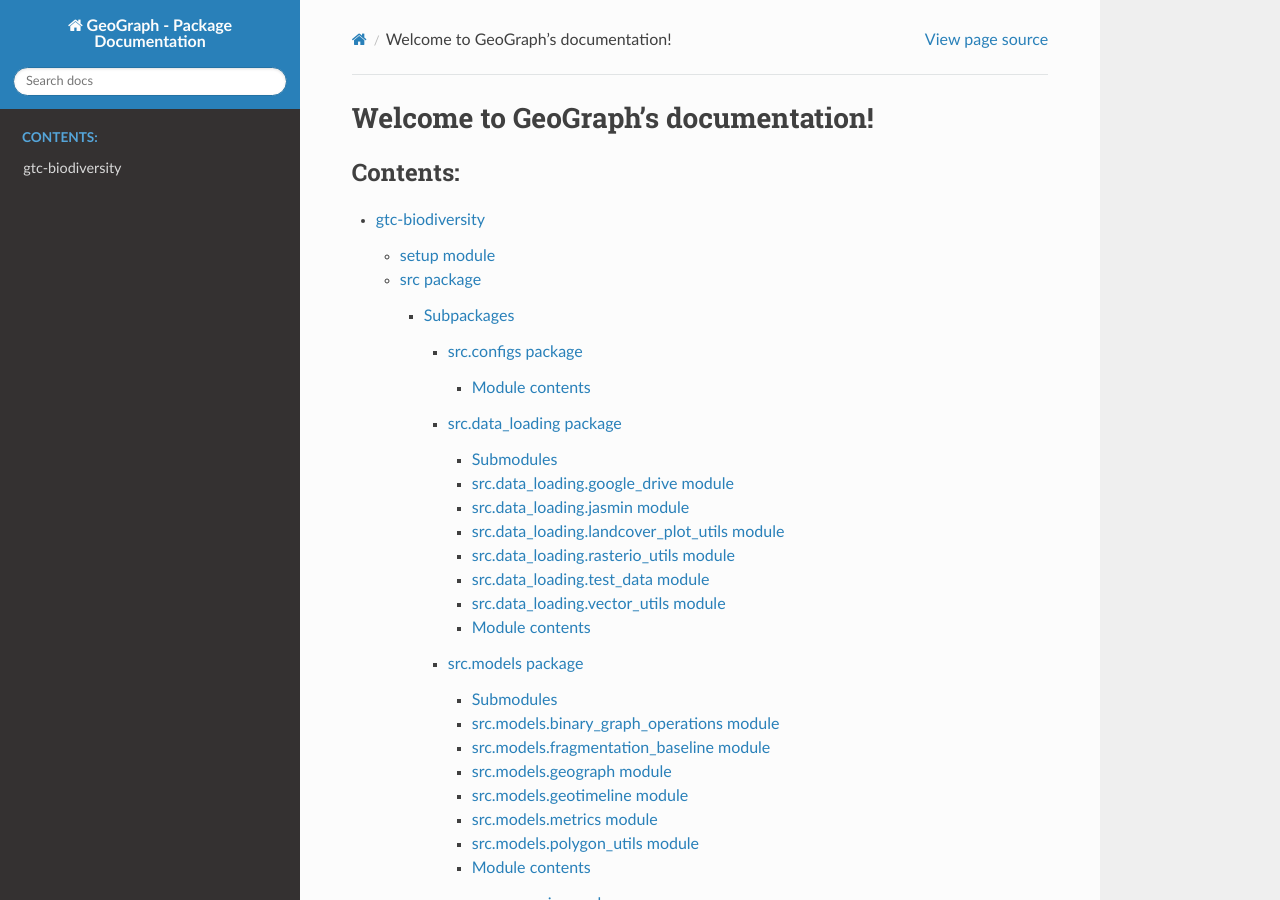
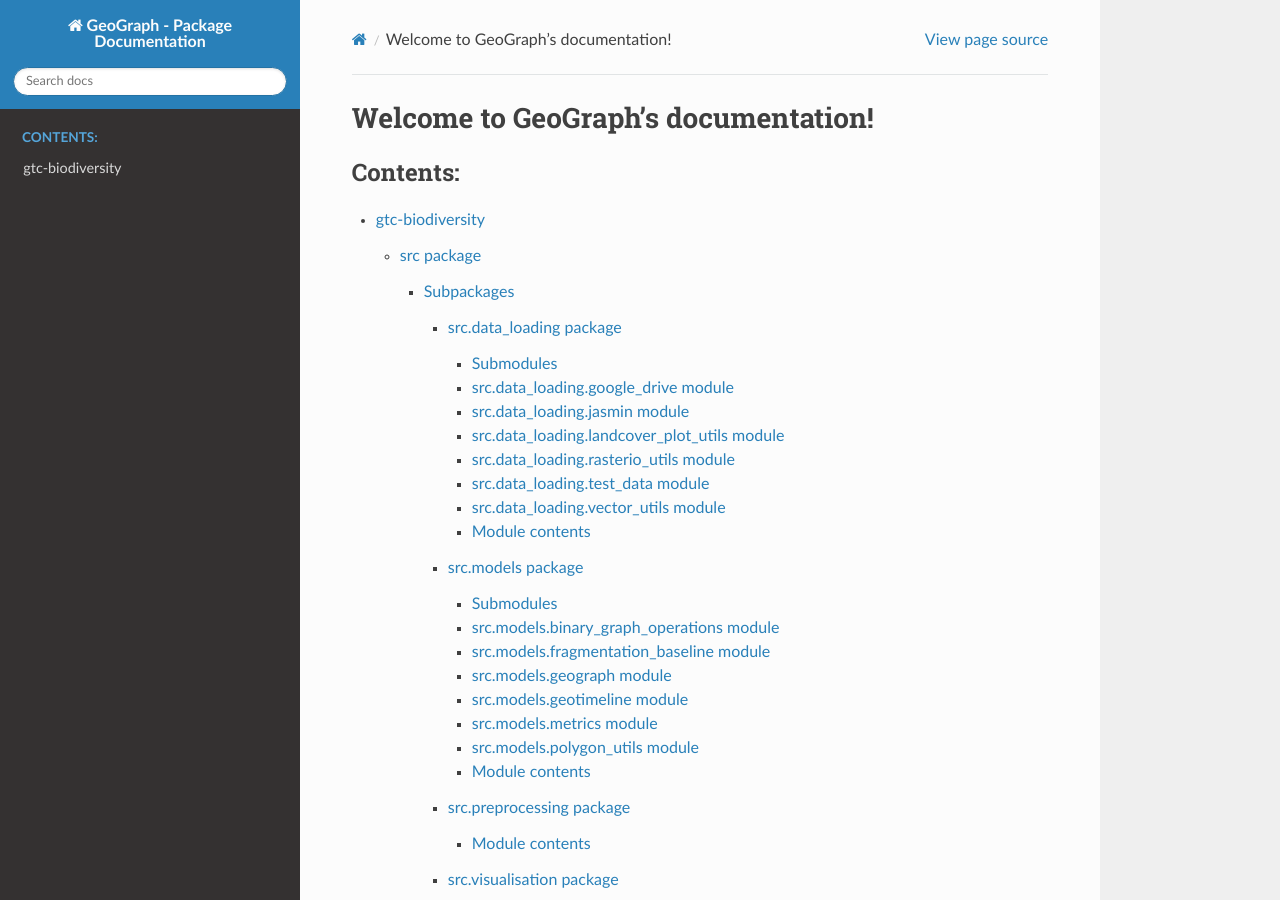
Before and after one commit to ai4er-cdt/geograph, a Sphinx documentation site: the page built from docs/index.rst, in a window 1280 px wide and 900 px high. Built offline with Sphinx 7.4.7 and the Read the Docs theme 2.0.0, drawn with Linux system fonts in a browser that asks for light colours; pages that are not in the unit, such as notebooks, are missing from menus.

Commit message:
docs: update sphinx config and docs

```diff
--- a/docs/src.configs.rst
+++ /dev/null
@@ -1,10 +0,0 @@
-src.configs package
-===================
-
-Module contents
----------------
-
-.. automodule:: src.configs
-   :members:
-   :undoc-members:
-   :show-inheritance:
--- a/docs/src.rst
+++ b/docs/src.rst
@@ -7,7 +7,6 @@ Subpackages
 .. toctree::
    :maxdepth: 4
 
-   src.configs
    src.data_loading
    src.models
    src.preprocessing
```
Also changed, not shown: docs/README.md (+8 -0 lines), docs/setup.rst (deleted, +0 -7 lines).
